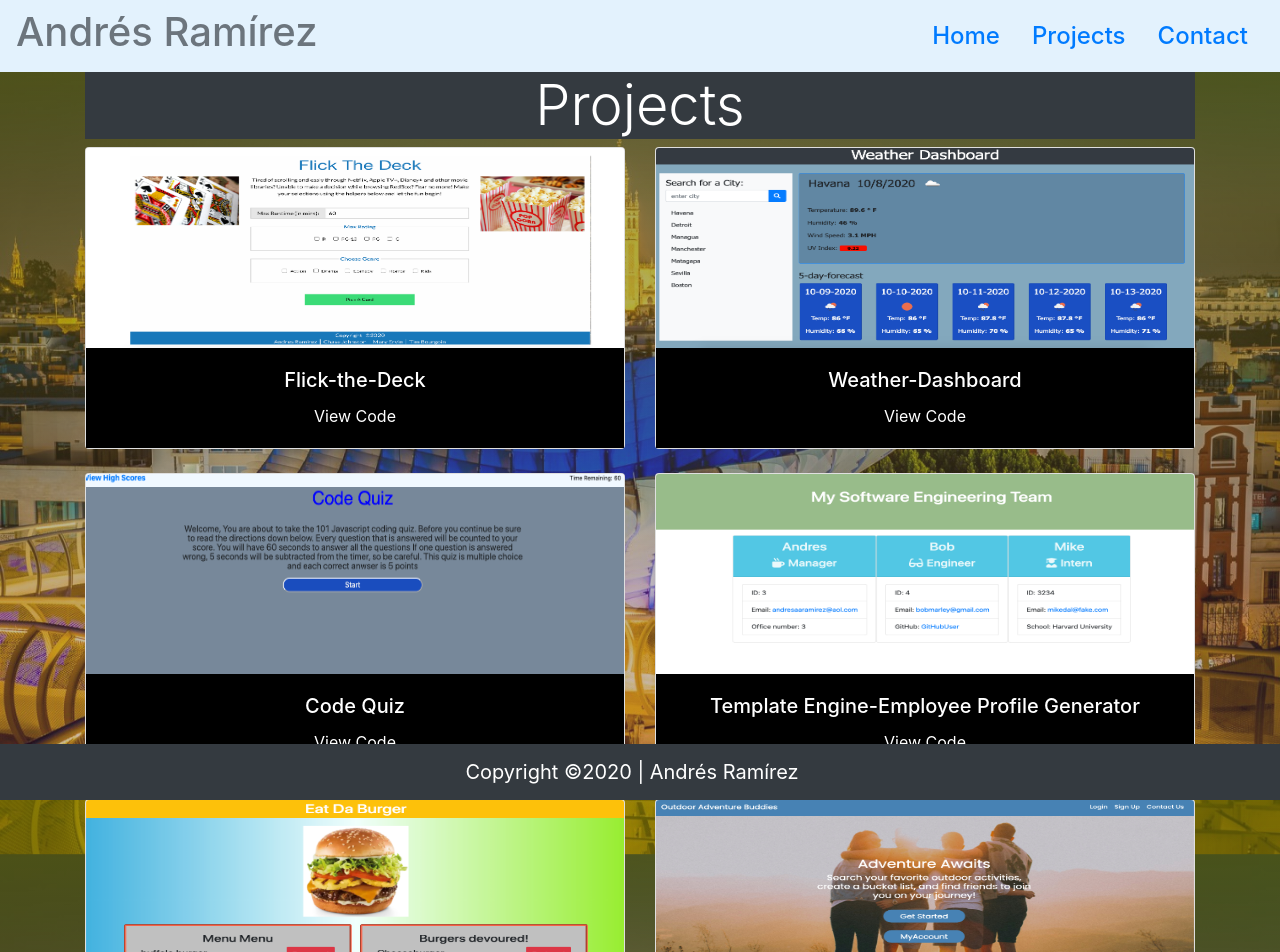
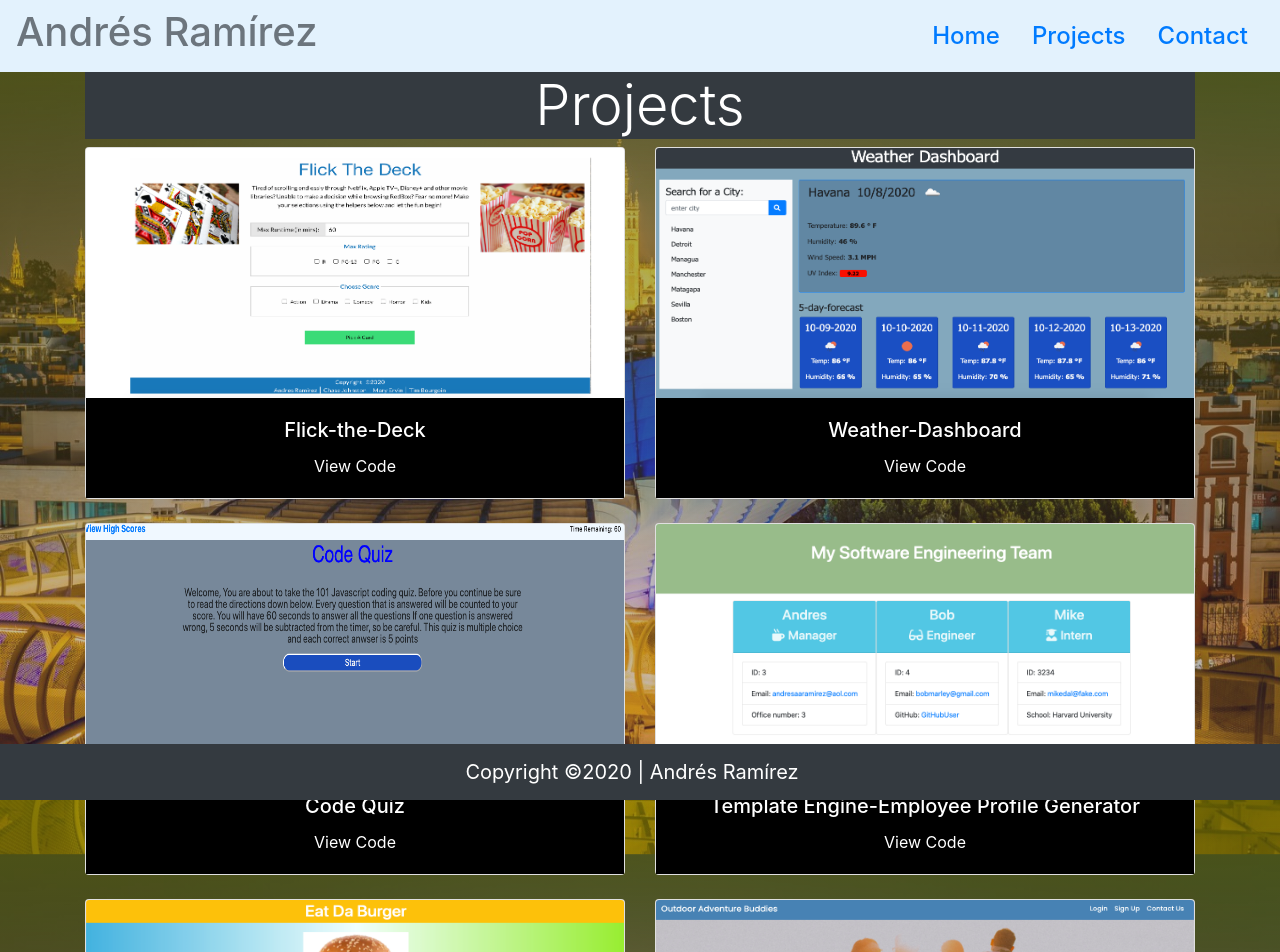
Before and after one commit to ARam2142/React-Portfolio, a React (Create React App) app: page /react-portfolio/projects in a window 1280 px wide. Shown: the top 952 px of the page. Built offline with nearby package versions, Linux system fonts and the light colour scheme.

Commit message:
removed commented out some css

```diff
--- a/src/components/contact/Contact.js
+++ b/src/components/contact/Contact.js
@@ -16,7 +16,7 @@ class Contact extends Component {
                     <h3 className="text-center">Phone-Number: <span>1-978-526-4851</span></h3>
                     <h3 className="text-center">Email: <span>andresaaramirez730@gmail.com</span></h3>
                     <h4 className="text-center">Resume:
-                    <a href={Resume}><span> Web Development Resume</span></a>
+                    <a href={Resume}> Web Development Resume</a>
                     </h4>
 
                     <form action="MAILTO:andresaaramirez730@gmail.com" method="post" encType="text/plain">
--- a/src/components/contact/contact.css
+++ b/src/components/contact/contact.css
@@ -37,9 +37,9 @@ h3 {
     color: whitesmoke
 }
 
-h4 {
+/* h4 {
     color: white;
-}
+} */
 
 h4 a:hover {
     color: rgb(45, 213, 255);
--- a/src/components/projects/Projects.js
+++ b/src/components/projects/Projects.js
@@ -21,9 +21,9 @@ class Projects extends Component {
                 <Container>
                     <h2 className="text-center display-4 text-white bg-dark">Projects</h2>
                     <div className="row row-cols-1 row-cols-md-2 portfolio">
-                        <div className="col mb-3">
+                        <div className="col mb-4">
                             <div className="card">
-                                <img src={flickthedeck} height="200" width="250" className="card-img-top" alt="Flick-the-Deck" />
+                                <img src={flickthedeck} height="250" width="250" className="card-img-top" alt="Flick-the-Deck" />
                                 <div className="card-body" style={{ backgroundColor: "black" }}>
                                     <h5 className="card-title text-center"><a href="https://mwoodervin.github.io/Flick-the-Deck/">Flick-the-Deck</a></h5>
                                     <p className="card-text text-center"><a href="https://github.com/ARam2142/Flick-the-Deck">View Code</a></p>
@@ -32,7 +32,7 @@ class Projects extends Component {
                         </div>
                         <div className="col mb-4">
                             <div className="card">
-                                <img src={weather} height="200" width="250" className="card-img-top" alt="Weather-DashBoard" />
+                                <img src={weather} height="250" width="250" className="card-img-top" alt="Weather-DashBoard" />
                                 <div className="card-body" style={{ backgroundColor: "black" }}>
                                     <h5 className="card-title text-center"><a href="https://aram2142.github.io/Weather-DashBoard/">Weather-Dashboard</a></h5>
                                     <p className="card-text text-center"><a href="https://github.com/ARam2142/Weather-DashBoard">View Code</a></p>
@@ -41,7 +41,7 @@ class Projects extends Component {
                         </div>
                         <div className="col mb-4">
                             <div className="card">
-                                <img src={quiz} height="200" width="250" className="card-img-top" alt="Javascript-Code-Quiz" />
+                                <img src={quiz} height="250" width="250" className="card-img-top" alt="Javascript-Code-Quiz" />
                                 <div className="card-body" style={{ backgroundColor: "black" }}>
                                     <h5 className="card-title text-center "><a href="https://aram2142.github.io/Javascript-Code-Quiz/">Code Quiz</a></h5>
                                     <p className="card-text text-center"><a href="https://github.com/ARam2142/Javascript-Code-Quiz">View Code</a></p>
@@ -50,7 +50,7 @@ class Projects extends Component {
                         </div>
                         <div className="col mb-4">
                             <div className="card">
-                                <img src={empgen} height="200" width="250" className="card-img-top" alt="employee-generator" />
+                                <img src={empgen} height="250" width="250" className="card-img-top" alt="employee-generator" />
                                 <div className="card-body" style={{ backgroundColor: "black" }}>
                                     <h5 className="card-title text-center"><a href="https://github.com/ARam2142/Employee-Summary">Template Engine-Employee Profile Generator</a></h5>
                                     <p className="card-text text-center"><a href="https://github.com/ARam2142/Employee-Summary/blob/master/app.js">View Code</a></p>
@@ -59,7 +59,7 @@ class Projects extends Component {
                         </div>
                         <div className="col mb-4">
                             <div className="card">
-                                <img src={burger} height="200" width="250" className="card-img-top" alt="burger app" />
+                                <img src={burger} height="250" width="250" className="card-img-top" alt="burger app" />
                                 <div className="card-body" style={{ backgroundColor: "black" }}>
                                     <h5 className="card-title text-center"><a href="https://cryptic-shelf-77263.herokuapp.com/">Eat-Da-Burger-Node-Handlebars-Application</a></h5>
                                     <p className="card-text text-center"><a href="https://github.com/ARam2142/Eat-Da-Burger-Node-Handlebars-Application">View Code</a></p>
@@ -68,7 +68,7 @@ class Projects extends Component {
                         </div>
                         <div className="col mb-4">
                             <div className="card">
-                                <img src={cleanhackers} height="200" width="250" className="card-img-top" alt="burger app" />
+                                <img src={cleanhackers} height="250" width="250" className="card-img-top" alt="burger app" />
                                 <div className="card-body" style={{ backgroundColor: "black" }}>
                                     <h5 className="card-title text-center"><a href="https://whispering-castle-57159.herokuapp.com/">Outdoor Adventure Buddies</a></h5>
                                     <p className="card-text text-center"><a href="https://github.com/dylanbest15/Outdoor-Adventure-Buddies">View Code</a></p>
```
